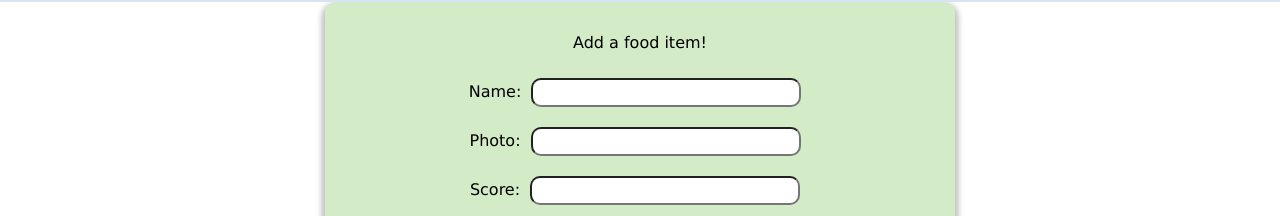
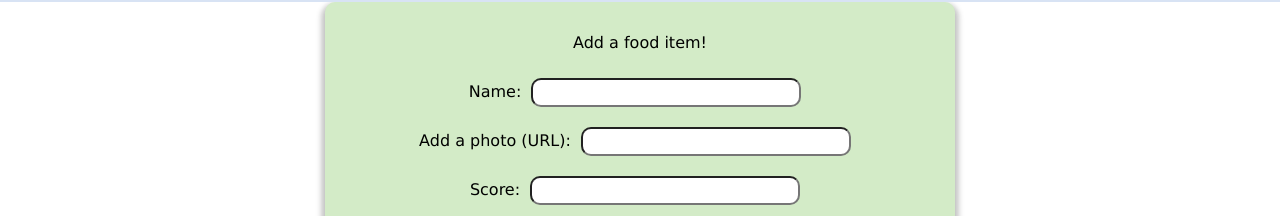
Before and after one commit to dmelvy/functional-foods, a React (Create React App) app in the folder client/: page /food_items/new in a window 1280 px wide. Shown: the part 398-614 px from the top of the page. Built offline with nearby package versions, Linux system fonts and the light colour scheme; no server answers; the HTML template or start-up script is replaced by a standard one.

Commit message:
updated food create input requirements

```diff
--- a/client/src/screens/FoodCreate.jsx
+++ b/client/src/screens/FoodCreate.jsx
@@ -29,10 +29,16 @@ export default function FoodCreate(props) {
         <p>Add a food item!</p>
         <label>
           Name:
-          <input type="text" name="name" value={name} onChange={handleChange} />
+          <input
+            type="text"
+            name="name"
+            value={name}
+            onChange={handleChange}
+            required
+          />
         </label>
         <label>
-          Photo:
+          Add a photo (URL):
           <input
             type="text"
             name="img_url"
@@ -45,7 +51,7 @@ export default function FoodCreate(props) {
           <input
             type="number"
             name="score"
-            max='5'
+            max="5"
             value={score}
             onChange={handleChange}
           />
```
